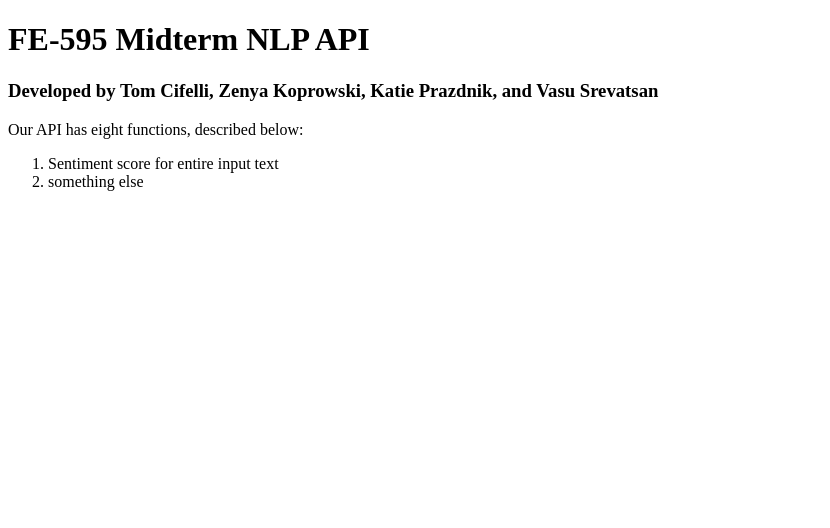
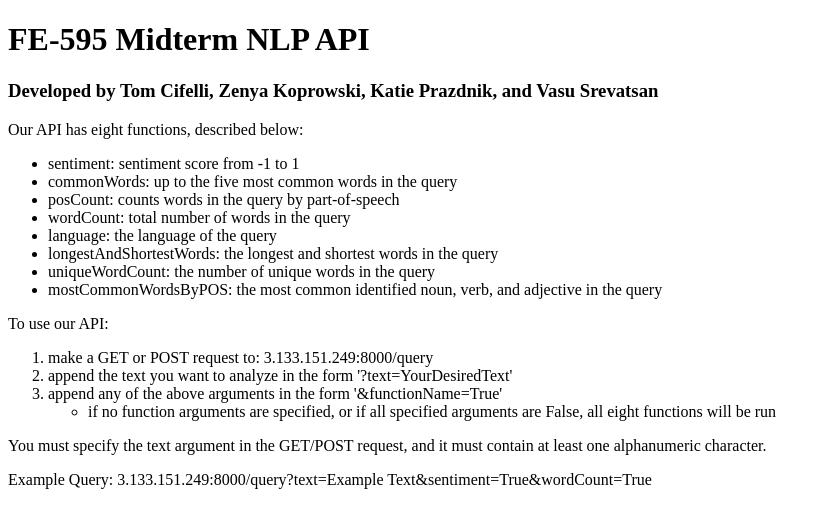
Before and after one commit to tcifelli/FE_595_Midterm_NLP_API, a Flask app: page / in a window 1280 px wide. Shown: the top 528 px of the page, without its empty margins (0-830 px from the left). Run offline with Flask 2, Linux system fonts and the light colour scheme.

Commit message:
updated explanatory homepage

```diff
--- a/templates/home.html
+++ b/templates/home.html
@@ -8,9 +8,33 @@
 </head>
 <body>
 <p>Our API has eight functions, described below:</p>
+<ul>
+    <li>sentiment: sentiment score from -1 to 1</li>
+    <li>commonWords: up to the five most common words in the query</li>
+    <li>posCount: counts words in the query by part-of-speech</li>
+    <li>wordCount: total number of words in the query</li>
+    <li>language: the language of the query</li>
+    <li>longestAndShortestWords: the longest and shortest words in the query</li>
+    <li>uniqueWordCount: the number of unique words in the query</li>
+    <li>mostCommonWordsByPOS: the most common identified noun, verb, and adjective in the query</li>
+</ul>
+
+<p>To use our API:</p>
 <ol>
-    <li>Sentiment score for entire input text</li>
-    <li>something else</li>
+    <li>make a GET or POST request to: 3.133.151.249:8000/query</li>
+    <li>append the text you want to analyze in the form '?text=YourDesiredText'</li>
+    <li>
+        append any of the above arguments in the form '&functionName=True'
+        <ul>
+            <li>if no function arguments are specified, or if all specified arguments are False,
+                all eight functions will be run</li>
+        </ul>
+    </li>
 </ol>
+
+<p>You must specify the text argument in the GET/POST request,
+    and it must contain at least one alphanumeric character.</p>
+
+<p>Example Query: 3.133.151.249:8000/query?text=Example Text&sentiment=True&wordCount=True</p>
 </body>
 </html>
```
